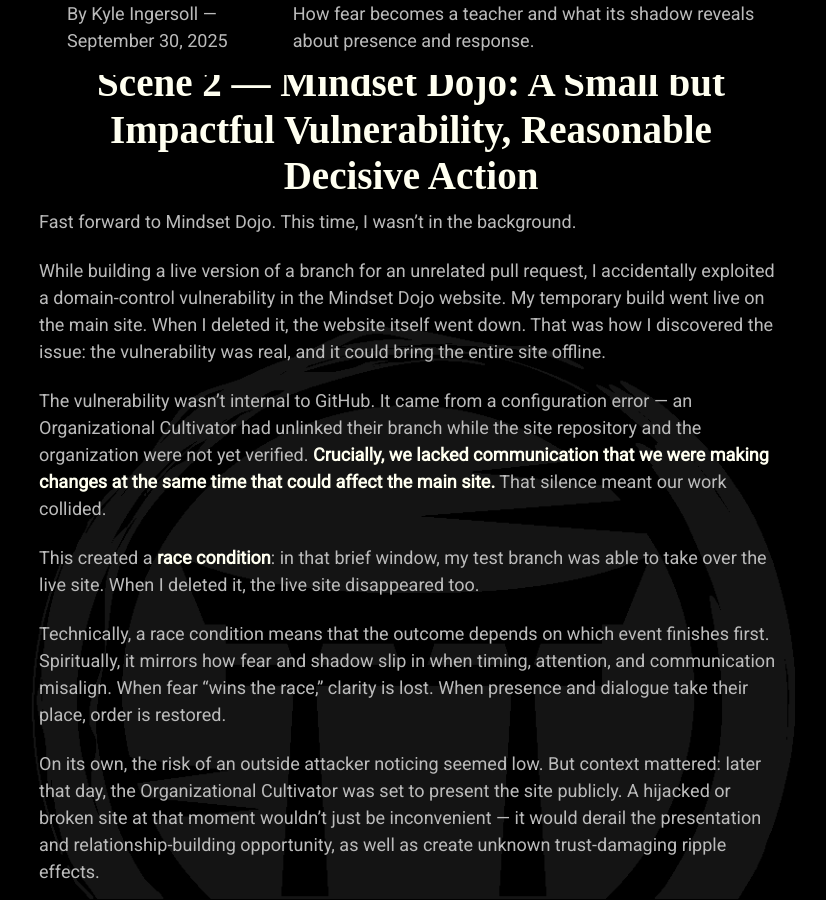
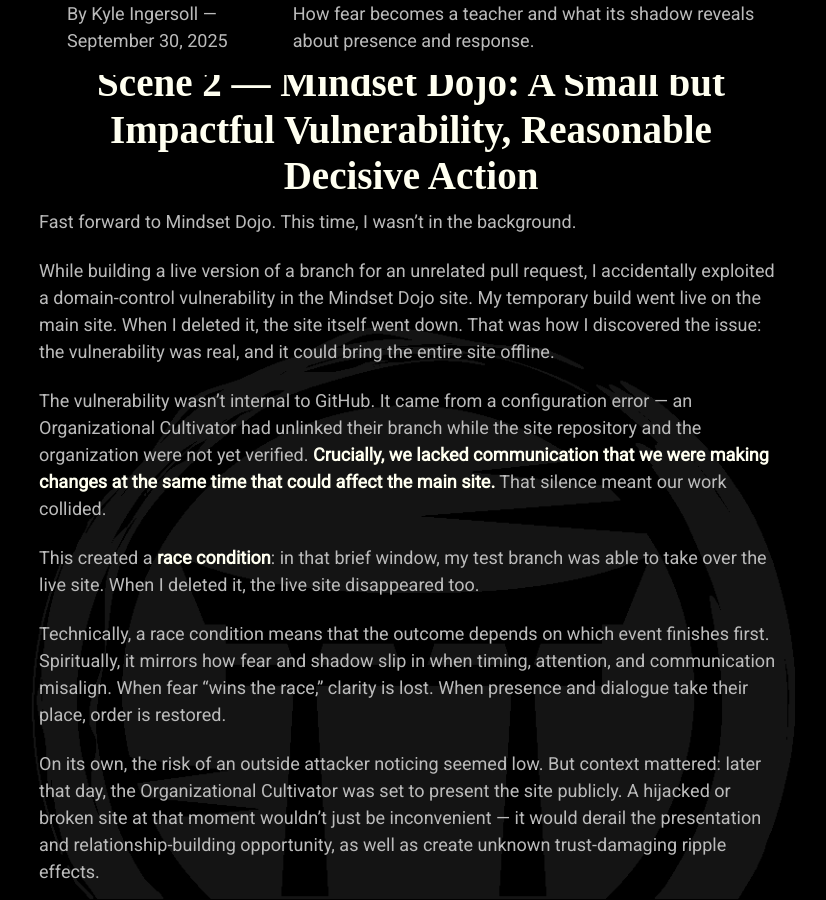
Before and after one commit to mindset-dojo/mindset-dojo.github.io, a Jekyll site: the page built from _posts/2025-09-30-fear-as-teacher.md, in a window 1280 px wide and 900 px high, scrolled down 2062 px. Shown: the whole window, without its empty margins (229-1055 px from the left). Built offline with Jekyll 4.4.1, drawn with Linux system fonts in a browser that asks for light colours; some web fonts are replaced.

Commit message:
fix(fear-as-teacher): change website to site to satisify natural language linter.

```diff
--- a/_posts/2025-09-30-fear-as-teacher.md
+++ b/_posts/2025-09-30-fear-as-teacher.md
@@ -34,7 +34,7 @@
 
 Fast forward to Mindset Dojo. This time, I wasn’t in the background.
 
-While building a live version of a branch for an unrelated pull request, I accidentally exploited a domain-control vulnerability in the Mindset Dojo website. My temporary build went live on the main site. When I deleted it, the website itself went down. That was how I discovered the issue: the vulnerability was real, and it could bring the entire site offline.
+While building a live version of a branch for an unrelated pull request, I accidentally exploited a domain-control vulnerability in the Mindset Dojo site. My temporary build went live on the main site. When I deleted it, the site itself went down. That was how I discovered the issue: the vulnerability was real, and it could bring the entire site offline.
 
 The vulnerability wasn’t internal to GitHub. It came from a configuration error — an Organizational Cultivator had unlinked their branch while the site repository and the organization were not yet verified. **Crucially, we lacked communication that we were making changes at the same time that could affect the main site.** That silence meant our work collided.
 
```
